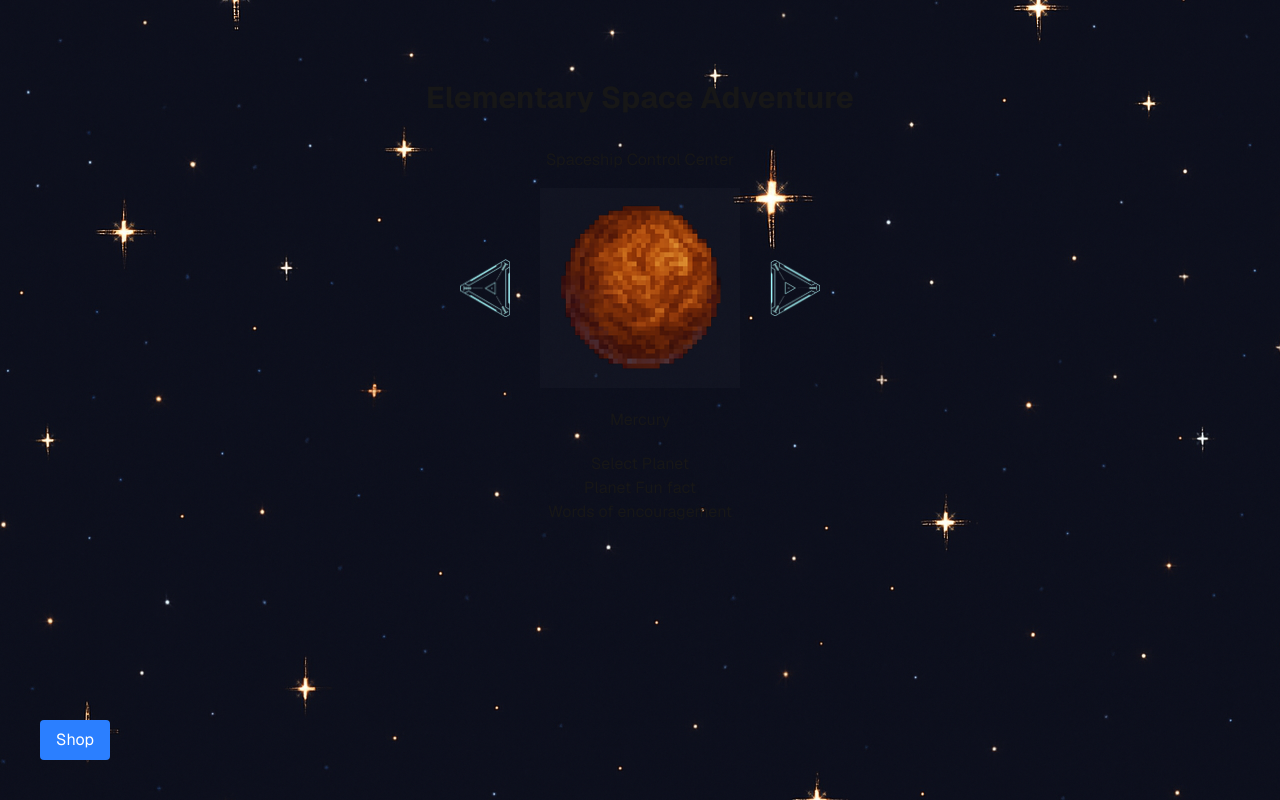
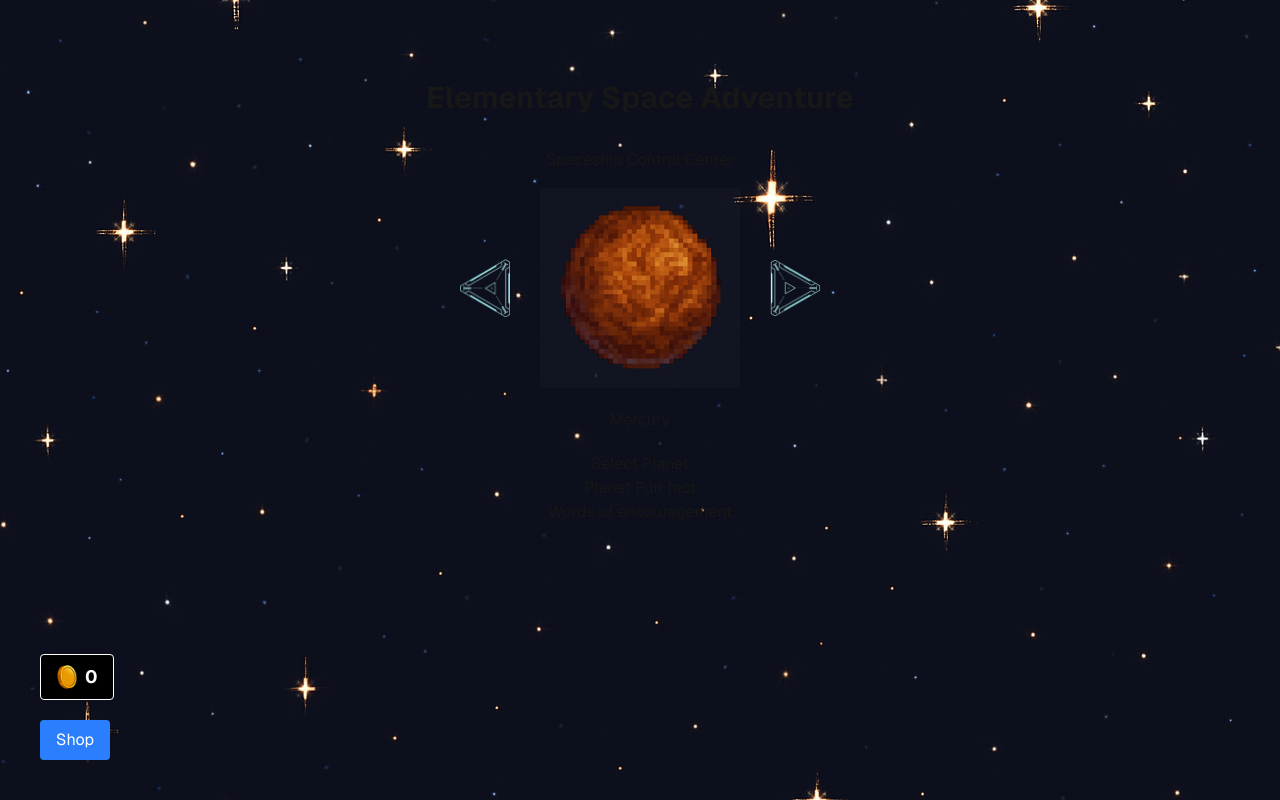
Before and after one commit to zidaneho/mission_learn, a Next.js app: page / in a window 1280 px wide. Built offline with nearby package versions, Linux system fonts and the light colour scheme; no server answers.

Commit message:
added currency display

```diff
--- a/app/page.tsx
+++ b/app/page.tsx
@@ -1,14 +1,23 @@
 "use client";
 
 import { useState } from "react";
-import { GameProvider } from "../context/GameContext";
+import { GameProvider, useGame } from "../context/GameContext";
 import PlanetSelector from "../components/PlanetSelector";
 import QuestionSet from "../components/QuestionSet";
 import Shop from "../components/Shop";
-import {shopItems, ShopItem} from "../components/ShopItems";
+import { shopItems, ShopItem } from "../components/ShopItems";
 import ItemPlacements from "../components/ItemPlacements";
+import Image from "next/image";
 
-
+function CurrencyDisplay() {
+  const { currency } = useGame();
+  return (
+    <div className="flex items-center gap-2 px-4 py-2 rounded border border-white bg-black bg-opacity-50 text-white text-lg font-bold">
+      <Image src="/currency.png" alt="Coin" width={20} height={20} />
+      <span>{currency}</span>
+    </div>
+  );
+}
 
 export default function Home() {
   const [showShop, setShowShop] = useState(false);
@@ -32,8 +41,10 @@ export default function Home() {
 
   return (
     <GameProvider>
-      <div className="min-h-screen p-8 pb-20 sm:p-20 font-[family-name:var(--font-geist-sans)] relative bg-center"
-      style={{backgroundImage: `url(${starsBackground})`}}>
+      <div
+        className="min-h-screen p-8 pb-20 sm:p-20 font-[family-name:var(--font-geist-sans)] relative bg-center"
+        style={{ backgroundImage: `url(${starsBackground})` }}
+      >
         {/* Game Header */}
         <header className="w-full flex flex-col items-center mb-8">
           <h1 className="text-3xl font-bold">Elementary Space Adventure</h1>
@@ -50,6 +61,13 @@ export default function Home() {
             <PlanetSelector onSelect={handlePlanetSelect} />
           )}
         </main>
+
+        {/* Currency Display: Only show on home screen */}
+        {!inQuestionMode && (
+          <div className="fixed bottom-25 left-10">
+            <CurrencyDisplay />
+          </div>
+        )}
 
         {/* Shop Button: Only show on home screen */}
         {!inQuestionMode && (
```
Also changed, not shown: public/currency.png (added).
